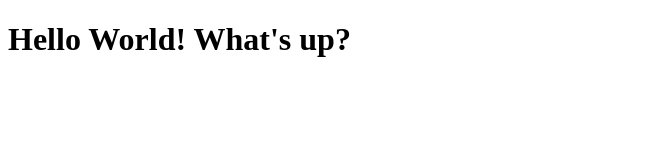
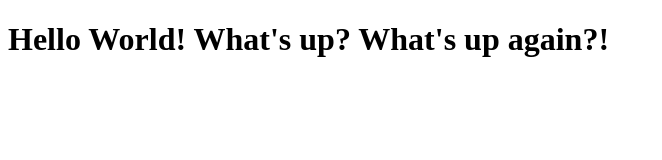
Before and after one commit to RadkaKalpakova/assignment, a plain HTML site: page somesite/index.html in a window 1280 px wide. Shown: the whole page, without its empty margins (0-662 px from the left). Drawn offline with Linux system fonts and the light colour scheme.

Commit message:
commit this

```diff
--- a/somesite/index.html
+++ b/somesite/index.html
@@ -4,6 +4,6 @@
 	<title>Hello World!</title>
 </head>
 <body>
-<h1>Hello World! What's up?</h1>
+<h1>Hello World! What's up? What's up again?!</h1>
 </body>
 </html>
```
